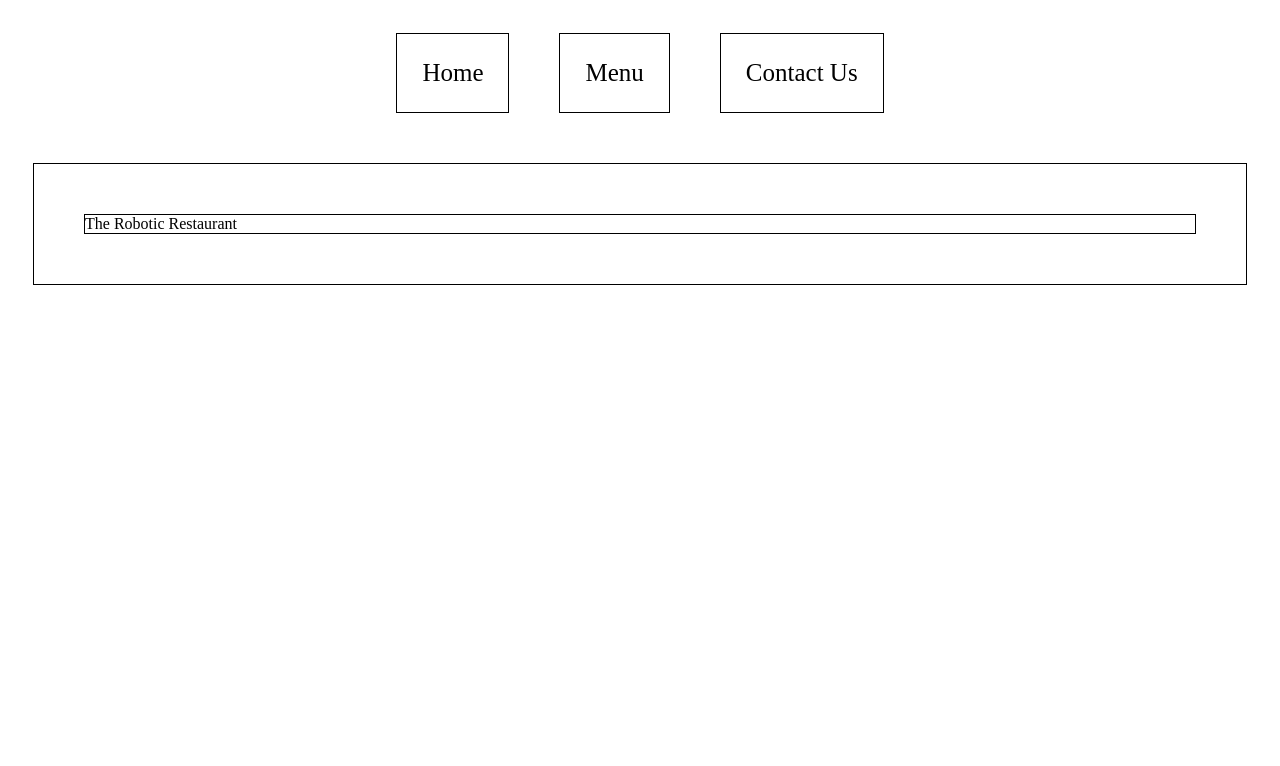
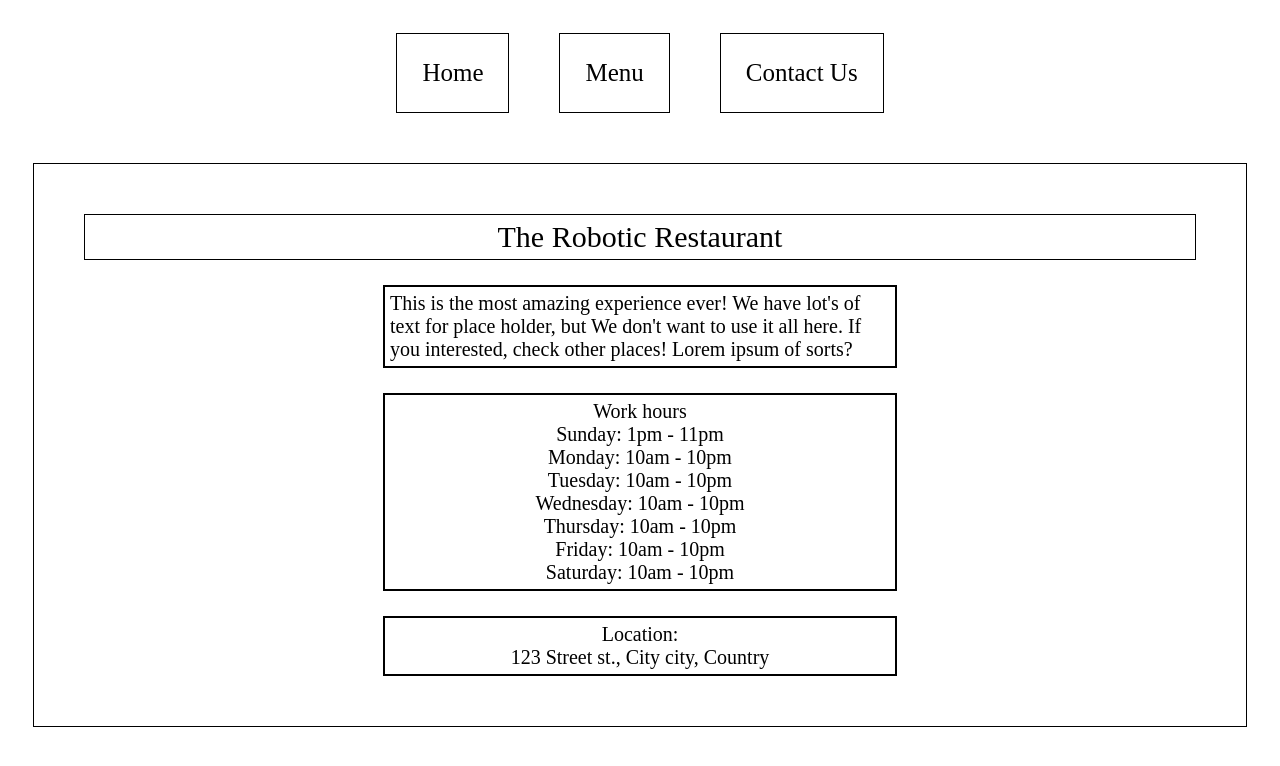
Before and after one commit to meisREAL/RestaurantPage, a website built with webpack: page dist/index.html in a window 1280 px wide. Built offline with nearby package versions, Linux system fonts and the light colour scheme.

Commit message:
landing page layout

```diff
--- a/src/landing.js
+++ b/src/landing.js
@@ -9,6 +9,58 @@ function mainPage() {
     headingPlace.textContent = 'The Robotic Restaurant';
     mainArea.appendChild(headingPlace);
 
+    const infoDiv = document.createElement('div')
+    infoDiv.classList.add('infoDiv');
+    infoDiv.textContent = "This is the most amazing experience ever! We have lot's of text for place holder, but We don't want to use it all here. If you interested, check other places! Lorem ipsum of sorts?"
+    mainArea.appendChild(infoDiv);
+
+    const hoursDiv = document.createElement('div');
+    hoursDiv.classList.add('hoursDiv');
+    const hoursText = document.createElement('div');
+    hoursText.textContent = 'Work hours'
+    hoursDiv.appendChild(hoursText);
+    const hoursSunday = document.createElement('div');
+    hoursSunday.classList.add('hours');
+    hoursSunday.textContent = 'Sunday: 1pm - 11pm'
+    hoursDiv.appendChild(hoursSunday);
+    const hoursMonday = document.createElement('div');
+    hoursMonday.classList.add('hours');
+    hoursMonday.textContent = 'Monday: 10am - 10pm';
+    hoursDiv.appendChild(hoursMonday);
+    const hoursTuesday = document.createElement('div');
+    hoursTuesday.classList.add('hours');
+    hoursTuesday.textContent = 'Tuesday: 10am - 10pm';
+    hoursDiv.appendChild(hoursTuesday);
+    const hoursWednesday = document.createElement('div');
+    hoursWednesday.classList.add('hours');
+    hoursWednesday.textContent = 'Wednesday: 10am - 10pm';
+    hoursDiv.appendChild(hoursWednesday);
+    const hoursThursday = document.createElement('div');
+    hoursThursday.classList.add('hours');
+    hoursThursday.textContent = 'Thursday: 10am - 10pm';
+    hoursDiv.appendChild(hoursThursday);
+    const hoursFriday = document.createElement('div');
+    hoursFriday.classList.add('hours');
+    hoursFriday.textContent = 'Friday: 10am - 10pm';
+    hoursDiv.appendChild(hoursFriday);
+    const hoursSaturday = document.createElement('div');
+    hoursSaturday.classList.add('hours');
+    hoursSaturday.textContent = 'Saturday: 10am - 10pm';
+    hoursDiv.appendChild(hoursSaturday);
+
+    const locationDiv = document.createElement('div');
+    locationDiv.classList.add('locationDiv')
+    const locationText = document.createElement('div');
+    locationText.classList.add('locationText');
+    locationText.textContent = 'Location:';
+    locationDiv.appendChild(locationText);
+    const locationLocation = document.createElement('div');
+    locationLocation.classList.add('locationLocation');
+    locationLocation.textContent = '123 Street st., City city, Country';
+    locationDiv.appendChild(locationLocation);
+
+    mainArea.appendChild(hoursDiv);
+    mainArea.appendChild(locationDiv);
     mainDiv.appendChild(mainArea);
 }
 
--- a/src/style.css
+++ b/src/style.css
@@ -26,4 +26,40 @@
 
 .headingText {
     border: 1px solid black;
+    font-size: 30px;
+    text-align: center;
+    padding: 5px;
 }
+
+.infoDiv {
+    border: 2px solid black;
+    font-size: 20px;
+    margin-top: 25px;
+    padding: 5px;
+    width: 500px;
+    align-self: center;
+}
+
+.hoursDiv {
+    align-self: center;
+    border: 2px solid black;
+    display: flex;
+    flex-direction: column;
+    align-items: center;
+    width: 500px;
+    margin-top: 25px;
+    padding: 5px;
+    font-size: 20px;
+}
+
+.locationDiv {
+    align-self: center;
+    border: 2px solid black;
+    display: flex;
+    flex-direction: column;
+    align-items: center;
+    width: 500px;
+    margin-top: 25px;
+    padding: 5px;
+    font-size: 20px;
+}
```
Also changed, not shown: dist/main.js, src/menu.js (added).
